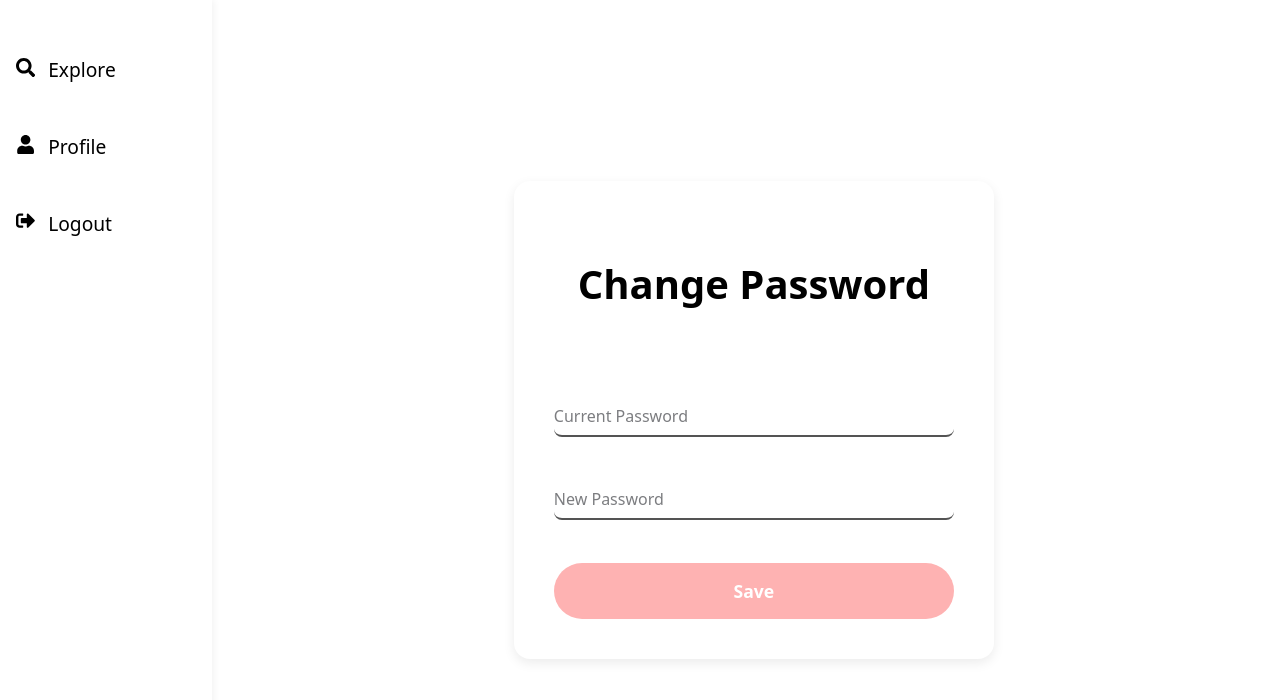
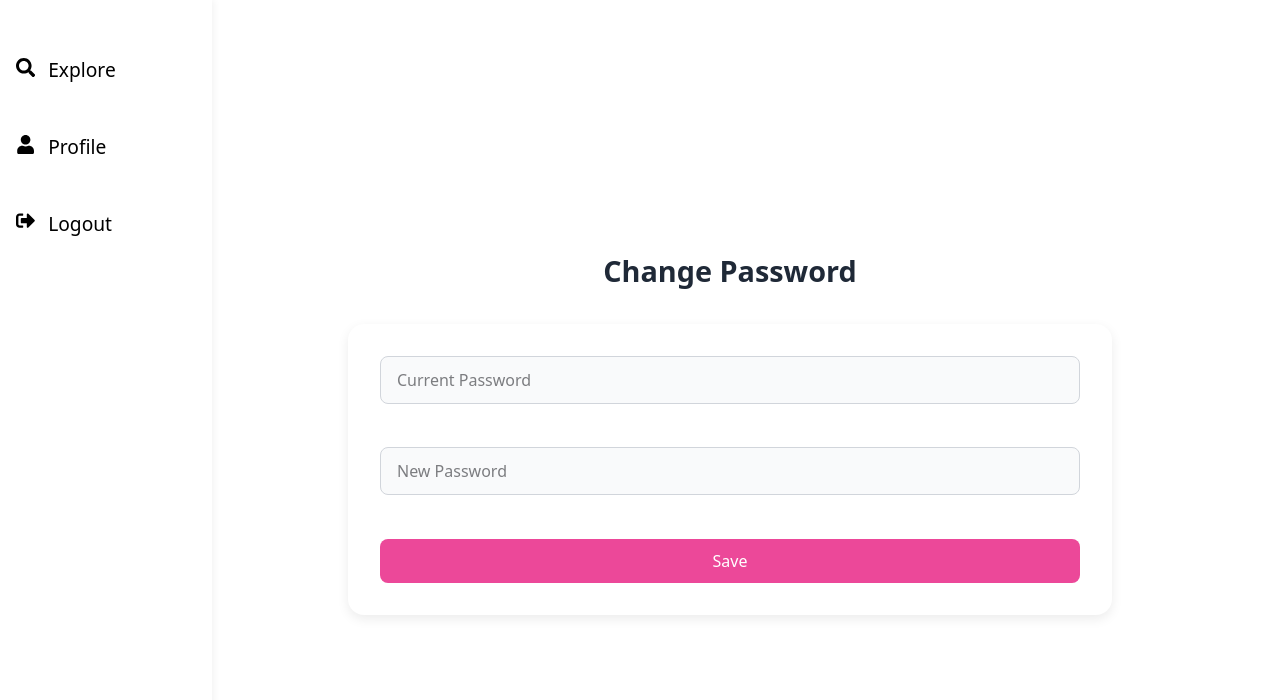
Before and after one commit to zahralmosawi/castify-front-end-app, a React (Vite) app: page /changePassword in a window 1280 px wide. Shown: the top 700 px of the page. Built offline with nearby package versions, Linux system fonts and the light colour scheme; no server answers; sample sign-in values are in the browser's storage.

Commit message:
updated change password form

```diff
--- a/src/components/ChangePasswordForm/ChangePasswordForm.css
+++ b/src/components/ChangePasswordForm/ChangePasswordForm.css
@@ -14,19 +14,23 @@ body {
 }
 
 .pass-form {
-  padding: 2.5rem;
-  border: none;
-  width: 100%;
-  max-width: 400px;
+  width: 700px;
+  max-width: 1300px;
+  background: white;
+  padding: 2rem;
+  border-radius: 1rem;
+  box-shadow: 0 4px 12px rgba(0, 0, 0, 0.08);
+  display: flex;
+  flex-direction: column;
+  gap: 1.2rem;
 }
 
-.pass-form h2 {
+h2 {
+  font-size: 1.8rem;
+  color: #1f2937;
   text-align: center;
   margin-bottom: 2rem;
-  color: #000000;
-  font-size: 2.5rem;
-  font-weight: 600;
-  padding-bottom: 2rem;
+  width: 100%;
 }
 
 .form-group {
@@ -34,13 +38,12 @@ body {
 }
 
 .pass-input {
-  width: 100%;
-  flex: 1;
-  padding: 0.5rem 0;
-  border: none;
-  border-bottom: 2px solid #545454;
-  background-color: transparent;
+  border: 1px solid #d1d5db;
+  border-radius: 0.5rem;
+  background-color: #f9fafb;
   font-size: 1rem;
+  font-family: inherit;
+  padding: 0.75rem 1rem;
 }
 
 .pass-input:focus {
@@ -53,18 +56,15 @@ body {
 }
 
 .pass-button {
-  width: 100%;
-  padding: 1rem;
-  background: #feb2b2;
+  padding: 0.7rem 1.2rem;
+  font-size: 1rem;
+  background-color: #ec4899;
   color: white;
   border: none;
-  border-radius: 30px;
-  font-size: 1.1rem;
-  font-weight: 600;
+  border-radius: 0.5rem;
   cursor: pointer;
-  transition: all 0.3s ease;
 }
 
 .pass-button button:hover {
-  background: #fc8181;
+  background-color: #db2777;
 }
--- a/src/components/ChangePasswordForm/ChangePasswordForm.jsx
+++ b/src/components/ChangePasswordForm/ChangePasswordForm.jsx
@@ -43,8 +43,8 @@ const ChangePasswordForm = () => {
     }
     return (
     <div className="pass-constainer">
+      <h2>Change Password</h2>
       <form onSubmit={handleSubmit} className="pass-form" >
-        <h2>Change Password</h2>
 
         <div className="form-group">
         <input className="pass-input" type="password" placeholder="Current Password" id="currentPassword" name="currentPassword" onChange={handleChange} required/>
```
